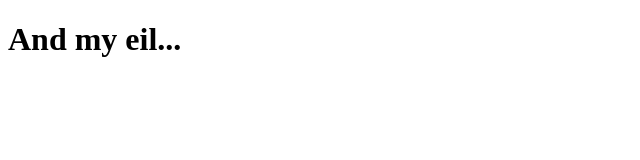
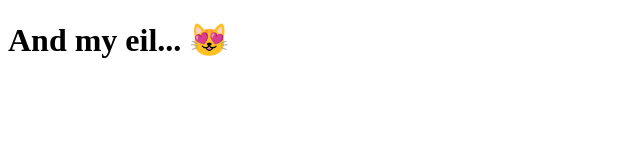
Before and after one commit to chrispinheiro/clone-tabnews, a Next.js app: page / in a window 1280 px wide. Shown: the top 160 px of the page, without its empty margins (0-640 px from the left). Built offline with nearby package versions, Linux system fonts and the light colour scheme.

Commit message:
modifica a frase

```diff
--- a/pages/index.js
+++ b/pages/index.js
@@ -1,5 +1,5 @@
 function Home() {
-    return <h1>And my eil...</h1>
+    return <h1>And my eil... 😻</h1>
 }
 
 export default Home;
```
